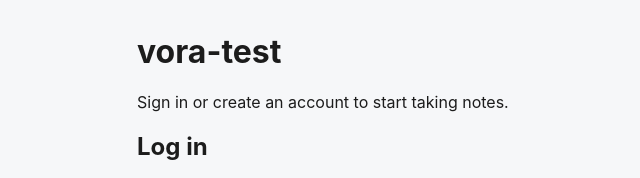
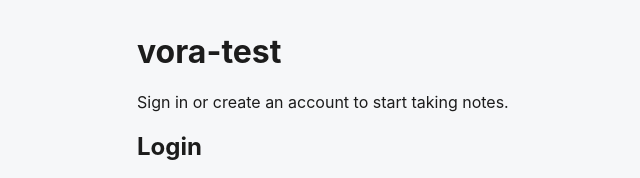
Before and after one commit to francocatena/vora-test, a website: page public/index.html in a window 1280 px wide. Shown: the top 178 px of the page, 159-799 px from the left. Drawn offline with Linux system fonts and the light colour scheme; no server answers.

Commit message:
Updated the matching Log in heading to Login

```diff
--- a/public/index.html
+++ b/public/index.html
@@ -12,7 +12,7 @@
     <p>Sign in or create an account to start taking notes.</p>
 
     <section>
-      <h2>Log in</h2>
+      <h2>Login</h2>
       <form id="login-form">
         <input name="username" placeholder="username" autocomplete="username" required minlength="3" />
         <input name="password" type="password" placeholder="password" autocomplete="current-password" required minlength="6" />
```
